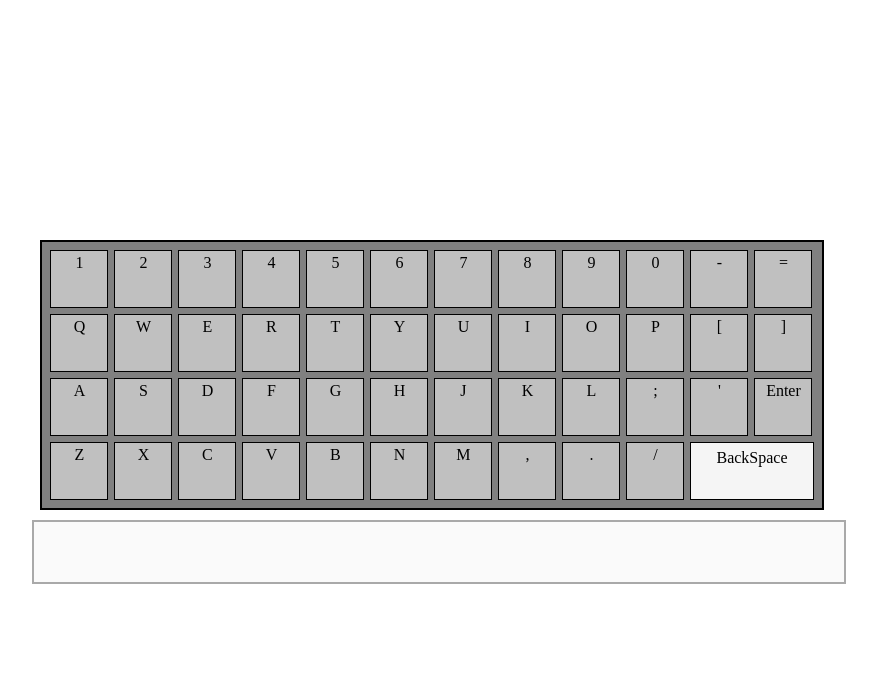
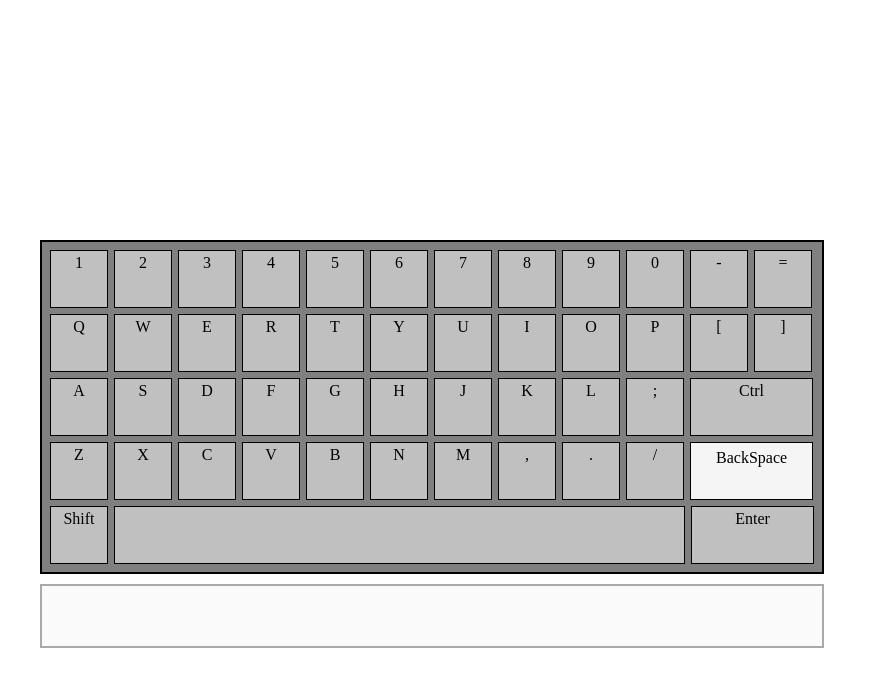
Before and after one commit to Aliev11/Keyboard, a plain HTML site: page index.html in a window 1280 px wide. Both pictures are taken after a click on the element "BackSpace". Shown: the whole page, without its empty margins (208-1085 px from the left). Drawn offline with Linux system fonts and the light colour scheme.

Commit message:
added new buttons

```diff
--- a/css/main.css
+++ b/css/main.css
@@ -15,7 +15,7 @@
     display: block;
     border: 2px solid black;
     padding: 5px;
-    width: fit-content;
+    width: 770px;
     margin: 120px auto 10px;
 }
 #keyboard::after{
@@ -25,7 +25,8 @@
 }
 textarea{
     resize: none;
-    width: 100%;
+    margin: 0 auto;
+    width: 770px;
     height: 50px;
     border: 2px solid darkgray;
     padding: 5px;
@@ -58,4 +59,15 @@ textarea{
 }
 .enter{
     text-transform: none;
+    width: 115px;
 }
+.slice{
+    width: 563px;
+}
+.ctrl{
+    text-transform: none;
+    width: 115px;
+}
+.shift{
+    text-transform: none;
+}
--- a/index.html
+++ b/index.html
@@ -11,7 +11,6 @@
     <div class="container">
         <div id="keyboard"></div>
         <textarea disabled></textarea>
-        <div class="textarea"></div>
     </div>
     <script src="/js/script.js"></script>
 </body>
--- a/js/script.js
+++ b/js/script.js
@@ -1,17 +1,20 @@
-let keyboard = [49, 50, 51, 52, 53, 54, 55, 56, 57, 48, 45, 61, 113, 119, 101, 114, 116, 121, 117, 105, 111, 112, 91, 93, 97, 115, 100, 102, 103, 104, 106, 107, 108, 59, 39, 122, 120, 99, 118, 98, 110, 109, 44, 46, 47];
-let out = document.querySelector('.textarea');
+let keyboard = [49, 50, 51, 52, 53, 54, 55, 56, 57, 48, 45, 61, 113, 119, 101, 114, 116, 121, 117, 105, 111, 112, 91, 93, 97, 115, 100, 102, 103, 104, 106, 107, 108, 59, 122, 120, 99, 118, 98, 110, 109, 44, 46, 47];
+let out = document.querySelector('textarea');
 function init() {
     let output = '';
     for (let i = 0; i < keyboard.length; i++) {
         output += '<div class = "k-key" data = "' + keyboard[i] + '">' + String.fromCharCode(keyboard[i]) + '</div>';
-        if (i == 34) {
-            output += '<div class="k-key enter">Enter</div>';
+        if (i == 33) {
+            output += '<div class="k-key ctrl">Ctrl</div>';
         }
-        if (i == 11 || i == 23 || i == 34) {
+        if (i == 11 || i == 23 || i == 33) {
             output += '<div class="clearfix"></div>';
         }
     }
     output += '<div class="k-key backspace">BackSpace</div>';
+    output += '<div class="k-key shift">Shift</div>';
+    output += '<div class="k-key slice"></div>';
+    output += '<div class="k-key enter">Enter</div>';
     document.querySelector('#keyboard').innerHTML = output;
 }
 init();
@@ -21,7 +24,7 @@ function backspace() {
         elem.classList.remove('active');
     });
     back.classList.add('active');
-    let a = document.querySelector('.textarea').textContent;
+    let a = document.querySelector('textarea').textContent;
     let b = a.split('');
     b.pop();
     let c = b.join('')
@@ -59,24 +62,16 @@ document.querySelectorAll('.k-key').forEach(element => {
             }
         }
 
-
-
-
-    let enter = document.querySelector('.enter');
-    enter.onclick = function() {
+    let slice = document.querySelector('.slice');
+    slice.onclick = function () {
         document.querySelectorAll('.k-key').forEach(elem => {
             elem.classList.remove('active');
         });
-        enter.classList.add('active');
-        let a = document.querySelector('.textarea').innerHTML;
-        let b = a.split();
-        let Example = document.querySelector('.textarea');
-        let c = '';
-        for(let key in b){
-            c += `${b[key]}<br>1`;
-        }
-        console.log(c);
-        Example.innerHTML = c;
+        slice.classList.add('active');
+        let a = document.querySelector('textarea').innerHTML;
+        a += '&nbsp';
+        document.querySelector('textarea').innerHTML = a;
+
     }
 
 
```
